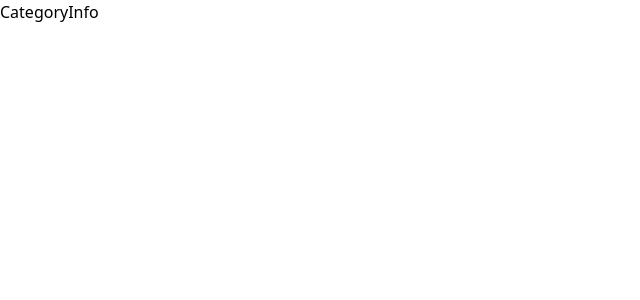
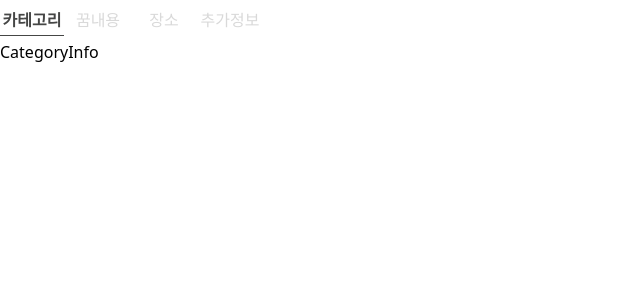
Before and after one commit to ggumms/ggumtle, a React (Vite) app in the folder frontend/: page /bucket/write in a window 1280 px wide. Shown: the top 300 px of the page, without its empty margins (0-640 px from the left). Built offline with nearby package versions, Linux system fonts and the light colour scheme.

Commit message:
[FE] Feat #41: routerData 편집 후 데이터가 나오지 않는 문제 수정
Fixes: #41

```diff
--- a/frontend/src/router.tsx
+++ b/frontend/src/router.tsx
@@ -140,11 +140,13 @@ const router: RemixRouter = createBrowserRouter(
 
 export const addBucketHeaderList: MultiPageHeaderInfo[] = routerData.reduce((prev, router) => {
 	let headerData
-	if (router.label !== '버킷 작성') return [...prev]
+	if (router.label !== '버킷작성') return [...prev]
 	if (router.children) {
-		headerData = router.children.map((child) => {
-			return { name: child?.label, path: child.path }
-		})
+		headerData = router.children
+			.filter((child) => child.path)
+			.map((child) => {
+				return { name: child?.label, path: child.path }
+			})
 		return [...headerData]
 	}
 	return [...prev]
```
